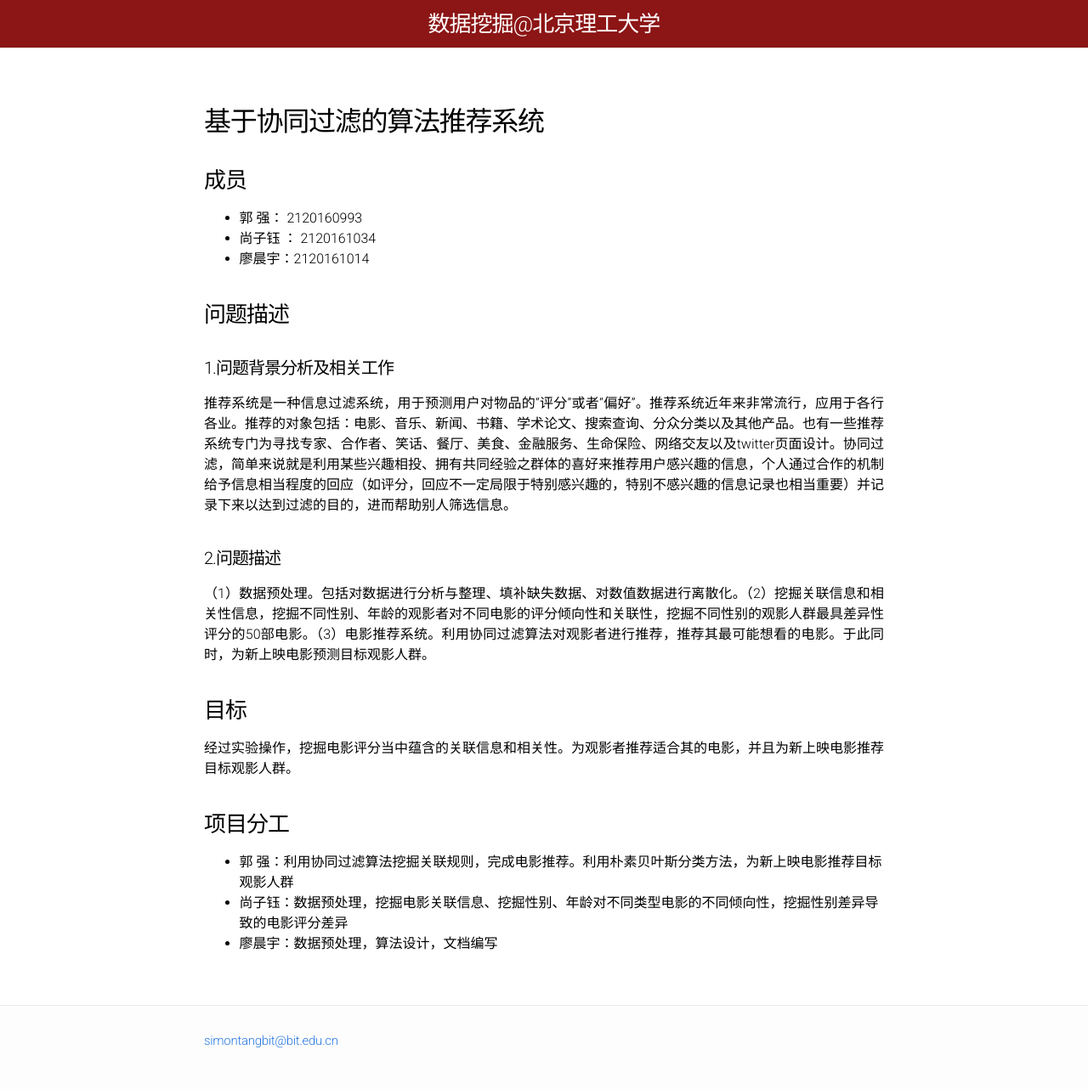
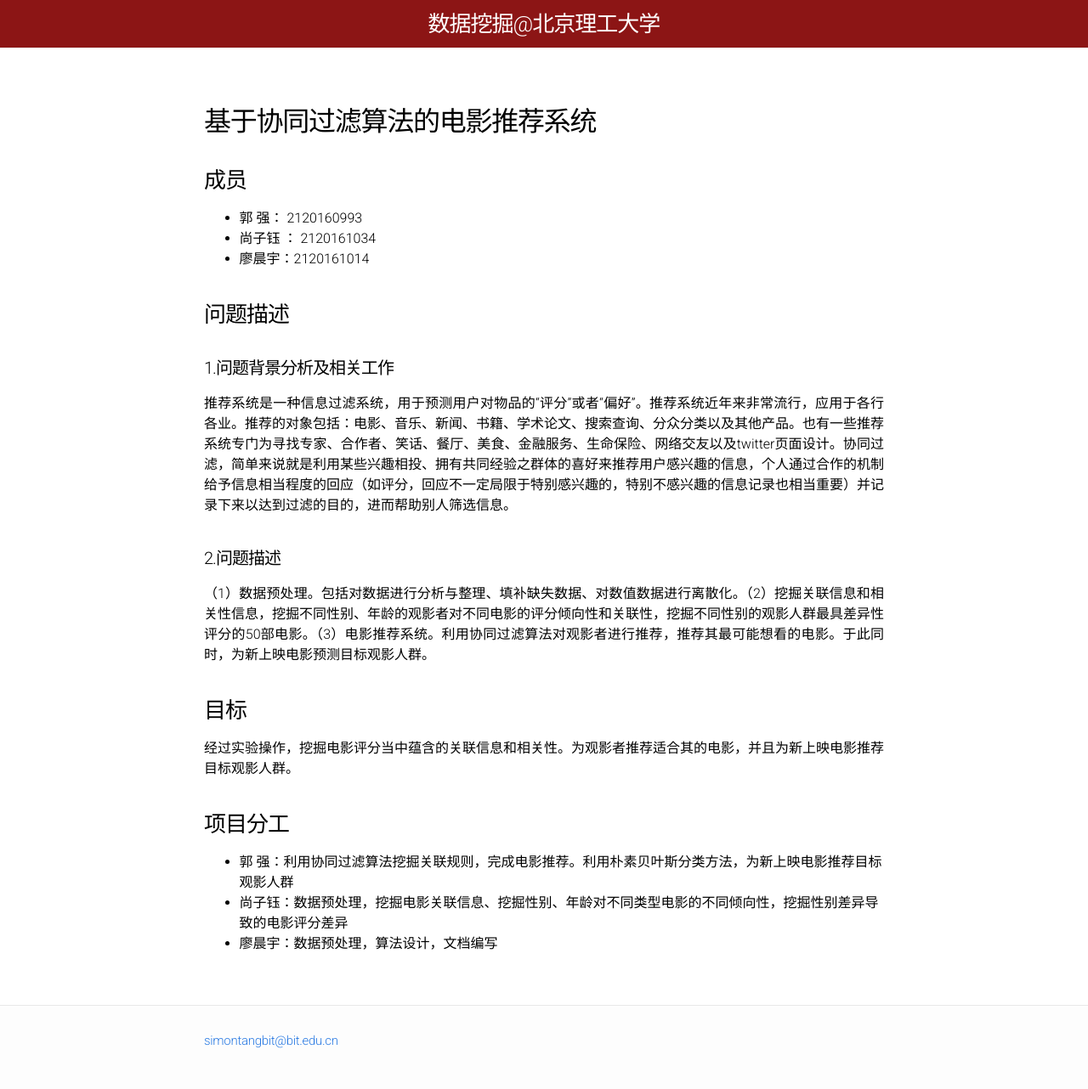
Before and after one commit to BITDM/bitdm.github.io, a Jekyll site: the page built from 2017/projects/P12/proposal.md, in a window 1280 px wide. Shown: the whole page at 85% size. Built offline with Jekyll 4.4.1, drawn with Linux system fonts in a browser that asks for light colours; our own code applies the rules of GitHub Pages for plain Markdown files.

Commit message:
Update proposal.md

```diff
--- a/2017/projects/P12/proposal.md
+++ b/2017/projects/P12/proposal.md
@@ -1,4 +1,4 @@
-## 基于协同过滤的算法推荐系统
+## 基于协同过滤算法的电影推荐系统
 ### 成员
 - 郭    强： 2120160993
 - 尚子钰 ： 2120161034
```
